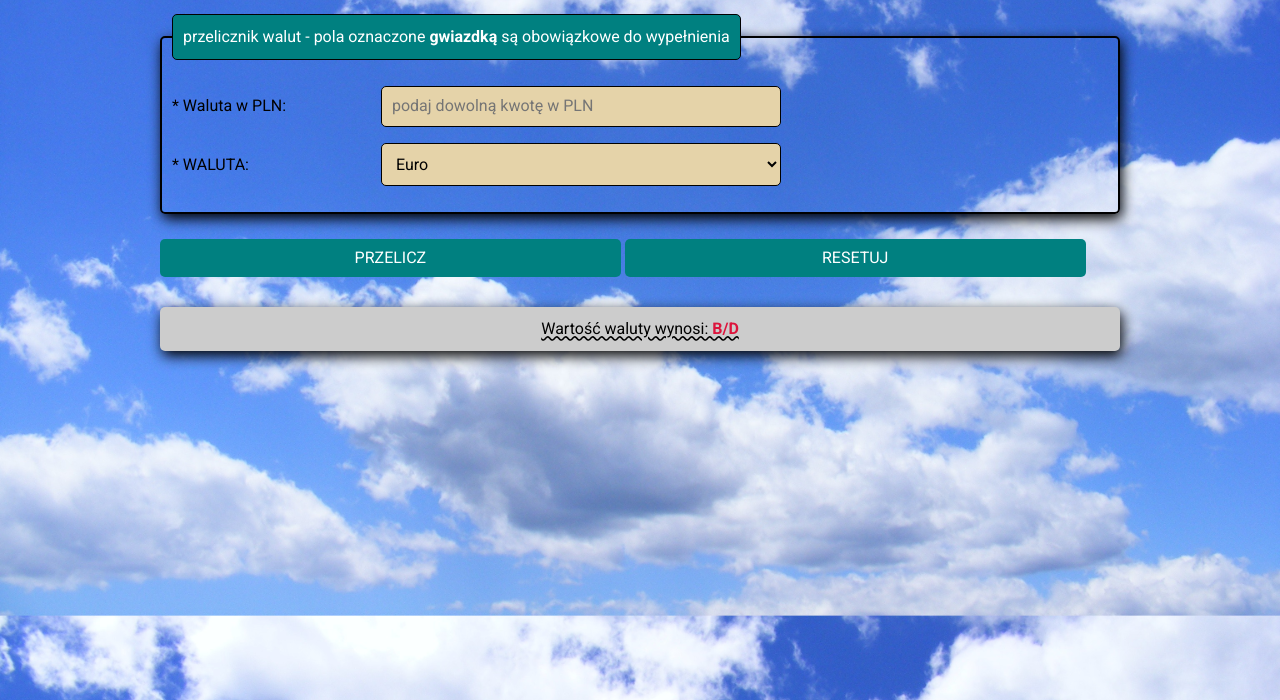
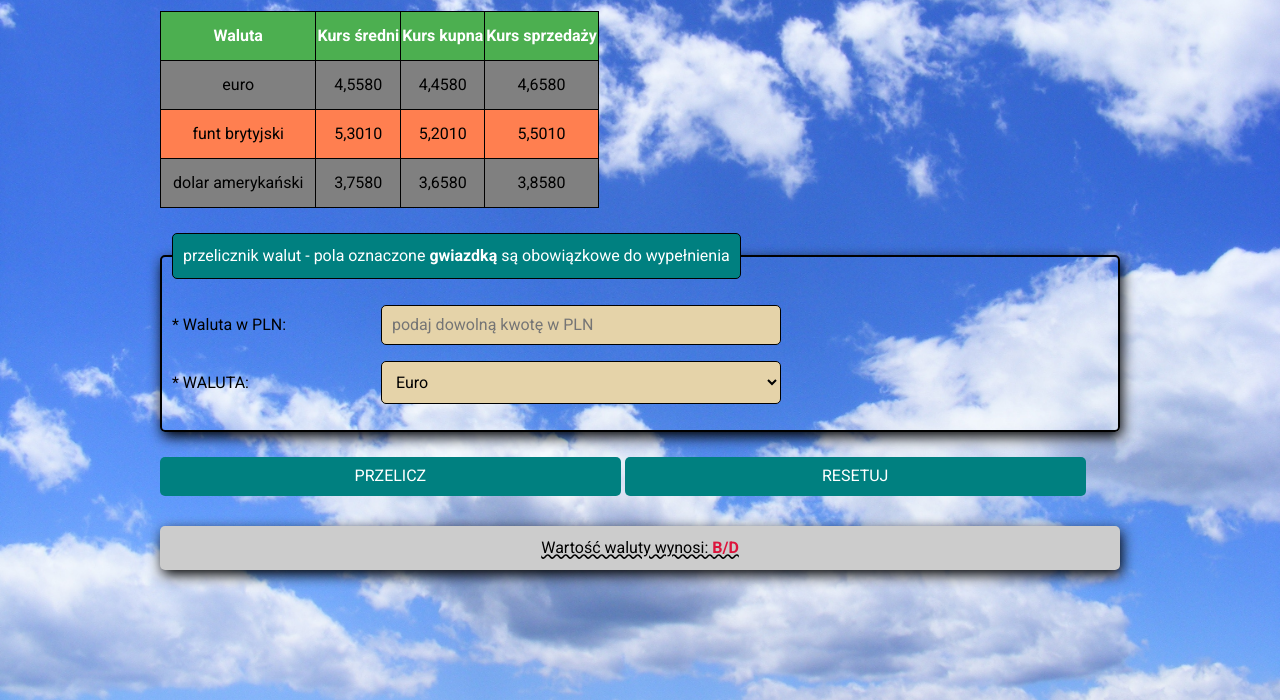
Before and after one commit to tomecky1/kantor, a plain HTML site: page index.html in a window 1280 px wide. Shown: the part 100-800 px from the top of the page. Drawn offline with nearby package versions, Linux system fonts and the light colour scheme.

Commit message:
Added table styling

```diff
--- /dev/null
+++ b/css/table.css
@@ -0,0 +1,30 @@
+.table {
+    border-collapse: collapse;
+}
+
+.table__data {
+    border: 1px solid #000;
+    padding: 12px;
+    text-align: center;
+}
+
+.table__header {
+    padding-top: 12px;
+    padding-bottom: 12px;
+    text-align: center;
+    background-color: #4CAF50;
+    color: white;
+    border: 1px solid #000;
+}
+
+.table__row:nth-child(even) {
+    background-color: gray;
+}
+
+.table__row:nth-child(odd) {
+    background-color: coral;
+}
+
+.container {
+    overflow-x: auto;
+}
--- a/index.html
+++ b/index.html
@@ -16,6 +16,7 @@
         crossorigin="anonymous" referrerpolicy="no-referrer" />
     <link rel="stylesheet" href="css/style.css">
     <link rel="stylesheet" href="css/form.css">
+    <link rel="stylesheet" href="css/table.css">
     <script defer src="js/script.js"></script>
 
 </head>
@@ -23,6 +24,34 @@
 <body class="body">
     <h1 class="title">KANTOR - kalkulator walut</h1>
     <main class="main">
+        <div class="container">
+            <table class="table">
+                <tr class="table__row">
+                    <th class="table__header">Waluta</th>
+                    <th class="table__header">Kurs średni</th>
+                    <th class="table__header">Kurs kupna</th>
+                    <th class="table__header">Kurs sprzedaży</th>
+                </tr>
+                <tr class="table__row">
+                    <td class="table__data">euro</td>
+                    <td class="table__data">4,5580</td>
+                    <td class="table__data">4,4580</td>
+                    <td class="table__data">4,6580</td>
+                </tr>
+                <tr class="table__row">
+                    <td class="table__data">funt brytyjski</td>
+                    <td class="table__data">5,3010</td>
+                    <td class="table__data">5,2010</td>
+                    <td class="table__data">5,5010</td>
+                </tr>
+                <tr class="table__row">
+                    <td class="table__data">dolar amerykański</td>
+                    <td class="table__data">3,7580</td>
+                    <td class="table__data">3,6580</td>
+                    <td class="table__data">3,8580</td>
+                </tr>
+            </table>
+        </div>
         <form class="form js-form">
             <fieldset class="form__fieldset">
                 <legend class="form__legend">przelicznik walut - pola oznaczone <strong>gwiazdką</strong> są obowiązkowe
--- a/js/script.js
+++ b/js/script.js
@@ -5,9 +5,9 @@
   const valueElement = document.querySelector(".js-newValue");
 
   const calculateResult = (amount, currency) => {
-    const rateEUR = 4.4278;
-    const rateGBP = 4.9384;
-    const rateUSD = 3.9058;
+    const rateEUR = 4.6580;
+    const rateGBP = 5.5010;
+    const rateUSD = 3.8580;
     switch (currency) {
       case "EUR":
         return amount / rateEUR;
```
